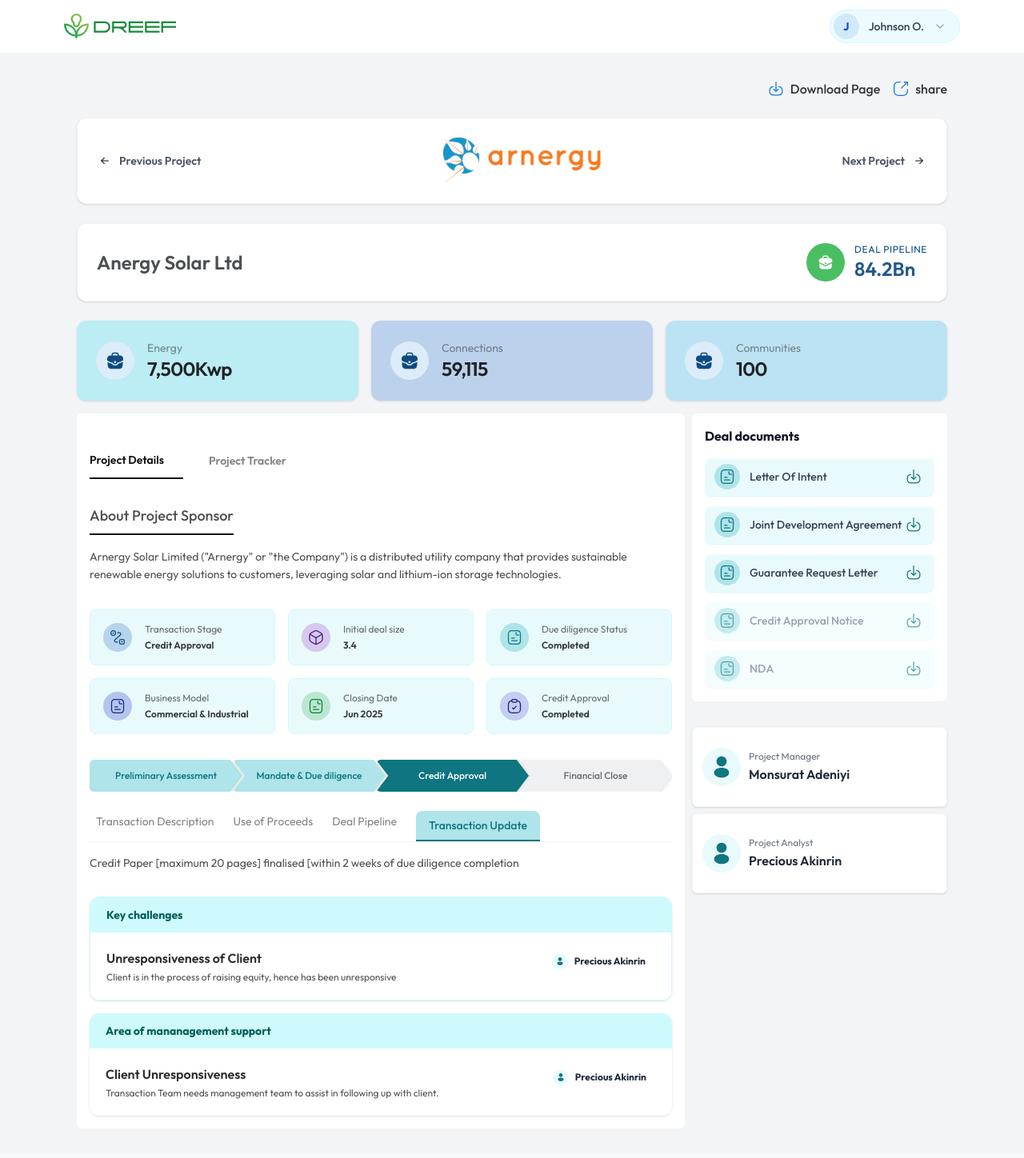
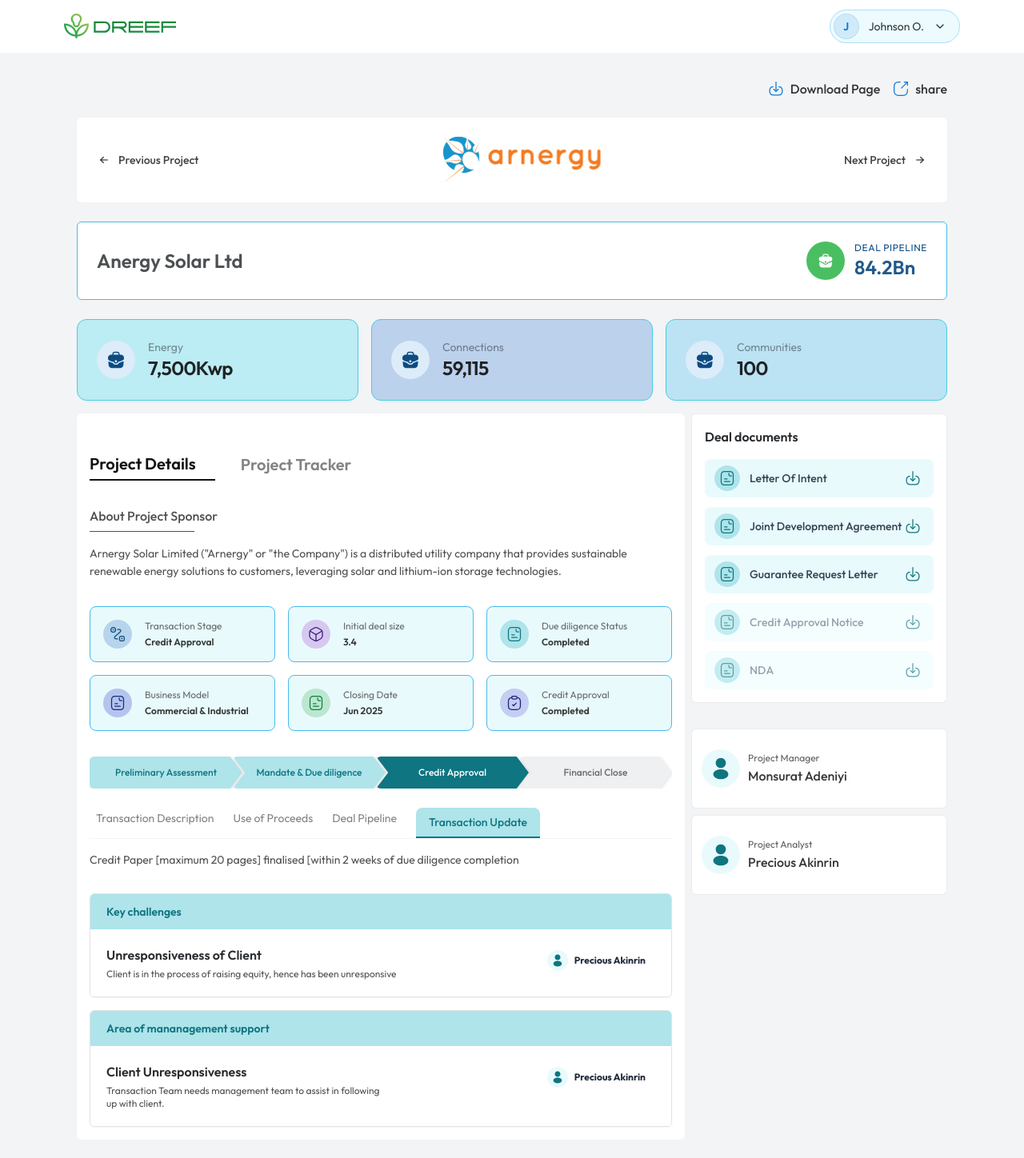
Before and after one commit to syntaxdesigner01/dreef, a Next.js app: page / in a window 1280 px wide. Shown: the top 1448 px of the page at 80% size. Built offline with nearby package versions, Linux system fonts and the light colour scheme.

Commit message:
feat: Implement core UI components for a project tracking dashboard, including `TrackerItem`, `Sidebar`, and `ProjectDetails`.

```diff
--- a/app/components/CheckList.tsx
+++ b/app/components/CheckList.tsx
@@ -40,7 +40,7 @@ const CheckList = ({ title, detail }: CheckListProps) => {
 
             <div className="flex gap-2 items-center">
               <LuFileText className="h-3 w-3 text-[#282E3480]" />{" "}
-              <div className="mt-2 inline-flex items-center gap-2 bg-[#EDEAEC] text-subPrimaryText px-3 py-1 rounded text-[10px] md:text-xs">
+              <div className="mt-2 inline-flex items-center gap-2 bg-[#EDEAEC] text-subPrimaryText px-3 py-1 rounded-md text-[10px] md:text-xs">
                 {detail}
               </div>
             </div>
@@ -56,7 +56,7 @@ const CheckList = ({ title, detail }: CheckListProps) => {
               PENDING
             </p>
           </div>
-          <div className="w-4 h-4 border-[#2B2E314D] rounded"></div>
+          <div className="w-4 h-4 border border-[#2B2E314D] rounded"></div>
         </div>
       </div>
     </div>
--- a/app/components/InfoCard.tsx
+++ b/app/components/InfoCard.tsx
@@ -14,7 +14,7 @@ const InfoCard = ({ label, value, icon, colorClass }: InfoCardProps) => {
   return (
     <motion.div
       whileHover={{ scale: 1.02 }}
-      className="bg-[#6ADFF126] border border-cyan-100 rounded-lg p-4 flex gap-4 items-start cursor-pointer hover:shadow-sm transition-shadow"
+      className="bg-[#6ADFF126] border border-[#47BAEB] rounded-lg p-4 flex gap-4 items-start cursor-pointer hover:shadow-sm transition-shadow"
     >
       <div className={clsx("p-2 rounded-full text-gray-700", colorClass)}>
         <Image src={icon} alt="icon" width={20} height={20} />
--- a/app/components/ProjectDetails.tsx
+++ b/app/components/ProjectDetails.tsx
@@ -31,9 +31,14 @@ const ProjectDetails = () => {
       <div className="flex flex-col gap-8 ">
         {/* About Section */}
         <section>
-          <h3 className="text-subPrimaryText font-medium text-center md:text-start border-b-2 border-grayMain pb-2 mb-4 w-full md:w-fit text-lg">
+          <h3 className="text-subPrimaryText font-medium text-center md:text-start  mb-4 w-full md:w-fit  md:text-[16px] text-[14px]">
             About Project Sponsor
           </h3>
+
+          <div className="flex md:justify-start justify-center items-center w-full">
+            <div className="border-b border-subPrimaryText md:w-[18%] w-[50%]  h-2 relative -top-4 "></div>
+          </div>
+
           <p className="text-subPrimaryText text-sm leading-relaxed">
             Arnergy Solar Limited ("Arnergy" or "the Company") is a distributed
             utility company that provides sustainable renewable energy solutions
@@ -107,8 +112,8 @@ const ProjectDetails = () => {
         {/* Cards Section */}
         <div className="flex flex-col gap-4">
           {/* Key Challenges */}
-          <section className="rounded-xl overflow-hidden border border-cyan-100 shadow-sm">
-            <div className="bg-cyan-100 p-3 px-5 font-bold text-teal-800 text-sm">
+          <section className="rounded-md overflow-hidden border border-[#1111111E]  shadow-xs">
+            <div className="bg-[#AEE4EA] p-3 px-5 font-semibold text-[#0E7581] text-sm">
               Key challenges
             </div>
             <div className="bg-white p-5 flex flex-col md:flex-row items-start justify-between gap-4">
@@ -126,8 +131,8 @@ const ProjectDetails = () => {
                   <Image
                     src="/userIcon.svg"
                     alt="user"
-                    width={12}
-                    height={12}
+                    width={18}
+                    height={18}
                   />
                 </div>
                 <span className="font-bold text-gray-800">
@@ -138,8 +143,8 @@ const ProjectDetails = () => {
           </section>
 
           {/* Area of management support */}
-          <section className="rounded-xl overflow-hidden  shadow-sm">
-            <div className="bg-cyan-100 p-3 px-5 font-bold text-teal-800 text-sm">
+          <section className="rounded-md overflow-hidden border border-[#1111111E]  shadow-xs">
+            <div className="bg-[#AEE4EA] p-3 px-5 font-semibold text-[#0E7581] text-sm">
               Area of mananagement support
             </div>
             <div className="bg-white p-5 flex flex-col md:flex-row items-start justify-between gap-4">
@@ -147,7 +152,7 @@ const ProjectDetails = () => {
                 <h4 className="text-base font-semibold text-primaryText mb-1">
                   Client Unresponsiveness
                 </h4>
-                <p className="text-xs text-subPrimaryText">
+                <p className="text-xs text-subPrimaryText w-[85%]">
                   Transaction Team needs management team to assist in following
                   up with client.
                 </p>
@@ -157,8 +162,8 @@ const ProjectDetails = () => {
                   <Image
                     src="/userIcon.svg"
                     alt="user"
-                    width={12}
-                    height={12}
+                    width={18}
+                    height={18}
                   />
                 </div>
                 <span className="font-bold text-gray-800">
--- a/app/components/ProjectHeader.tsx
+++ b/app/components/ProjectHeader.tsx
@@ -47,9 +47,9 @@ const ProjectHeader = () => {
         whileInView="visible"
         viewport={{ once: true }}
         variants={fadeIn}
-        className="bg-white border border-gray-100 rounded-xl p-6 flex flex-col md:flex-row items-center justify-center md:justify-between gap-4 shadow-sm"
+        className="bg-white rounded-md p-6 flex flex-col md:flex-row items-center justify-center md:justify-between gap-4"
       >
-        <button className="hidden md:flex items-center gap-2 text-sm font-semibold text-gray-600 hover:text-primary transition-colors">
+        <button className="hidden md:flex items-center gap-2 text-sm font-medium text-[#111111CC] hover:text-primary transition-colors">
           <Image
             src={"/arrowRight.svg"}
             alt="arrowLeft"
@@ -72,7 +72,7 @@ const ProjectHeader = () => {
           priority={true}
         />
 
-        <button className="hidden md:flex items-center gap-2 text-sm font-semibold text-gray-600 hover:text-primary transition-colors">
+        <button className="hidden md:flex items-center gap-2 text-sm font-medium text-[#111111CC] hover:text-primary transition-colors">
           Next Project{" "}
           <Image
             src={"/arrowLeft.svg"}
@@ -87,7 +87,7 @@ const ProjectHeader = () => {
 
         {/* mobile nav */}
         <section className="md:hidden flex justify-between items-center w-full">
-          <button className="flex items-center gap-2 text-sm font-semibold text-gray-600 hover:text-primary transition-colors">
+          <button className="flex items-center gap-2 text-sm font-medium text-[#111111CC] hover:text-primary transition-colors">
             <Image
               src={"/arrowRight.svg"}
               alt="arrowLeft"
@@ -100,7 +100,7 @@ const ProjectHeader = () => {
             Previous Project
           </button>
 
-          <button className="flex items-center gap-2 text-sm font-semibold text-gray-600 hover:text-primary transition-colors">
+          <button className="flex items-center gap-2 text-sm font-medium text-[#111111CC] hover:text-primary transition-colors">
             Next Project{" "}
             <Image
               src={"/arrowLeft.svg"}
@@ -122,7 +122,7 @@ const ProjectHeader = () => {
         viewport={{ once: true }}
         transition={{ delay: 0.1 }}
         variants={fadeIn}
-        className="bg-white border border-gray-100 rounded-xl p-6 flex flex-col md:flex-row md:items-center justify-between gap-4 shadow-sm"
+        className="bg-white border border-[#47BAEB] rounded-md p-6 flex flex-col md:flex-row md:items-center justify-between gap-4"
       >
         <h1 className="text-xl md:text-2xl font-semibold text-subPrimaryText">
           Anergy Solar Ltd
--- a/app/components/Sidebar.tsx
+++ b/app/components/Sidebar.tsx
@@ -12,10 +12,10 @@ const Sidebar = () => {
   ];
 
   return (
-    <aside className="w-full lg:w-80 border-l border-gray-100 flex flex-col gap-8 h-fit">
+    <aside className="w-full lg:w-80  flex flex-col gap-8 h-fit ">
       {/* Deal Documents */}
-      <div className="bg-white p-4 rounded-md">
-        <h3 className="font-bold text-gray-900 mb-4 text-base">
+      <div className="bg-white p-4 rounded-md border border-[#111111]/8">
+        <h3 className="font-semibold text-[#2B2E31] mb-4 text-base">
           Deal documents
         </h3>
         <div className="flex flex-col gap-3">
@@ -23,10 +23,10 @@ const Sidebar = () => {
             <div
               key={idx}
               className={clsx(
-                "group flex items-center justify-between px-3 py-2 w-full h-12 rounded-lg border-b-[0.8px] transition-all cursor-pointer",
+                "group flex items-center justify-between px-3 py-2 w-full h-12 rounded-lg  transition-all cursor-pointer",
                 doc.active
-                  ? "bg-[#6ADFF126] hover:bg-cyan-100/80 border-cyan-100 text-[#282E34] text-[16px]"
-                  : "bg-cyan-100/20 hover:bg-gray-100/50 border-gray-100",
+                  ? "bg-[#6ADFF126]  border-[#111111]/8 text-[#282E34] text-[16px]"
+                  : "bg-cyan-100/20  border-[#111111]/8",
               )}
             >
               <div className="flex items-center gap-3">
@@ -68,8 +68,8 @@ const Sidebar = () => {
 
       {/* Team Members */}
       <div className=" flex flex-col gap-2">
-        <div className="bg-white p-[12px] rounded-[6px] border-[0.5px] border-gray-100 shadow-sm flex items-center gap-[10px] h-[100px]">
-          <div className="w-12 h-12 p-2 rounded-full bg-[#E9FAFD] flex items-center justify-center text-teal-800">
+        <div className="bg-white p-[12px] rounded-md border-[0.5px] border-[#11111114]  flex items-center gap-[10px] h-[100px]">
+          <div className="w-12 h-12 p-2 rounded-full bg-[#E9FAFD] flex items-center justify-center">
             <Image
               src={"/userIcon.svg"}
               alt="userIcon"
@@ -81,17 +81,17 @@ const Sidebar = () => {
             />
           </div>
           <div>
-            <p className="text-xs  text-gray-500 font-normal mb-0.5">
+            <p className="text-xs  text-[#111111]/68 font-normal mb-0.5">
               Project Manager
             </p>
-            <p className="font-semibold text-gray-800 text-base">
+            <p className="font-medium text-[#111111D6] text-base">
               Monsurat Adeniyi
             </p>
           </div>
         </div>
 
-        <div className="bg-white p-[12px] rounded-[6px] border-[0.5px] border-gray-100 shadow-sm flex items-center gap-[10px] h-[100px]">
-          <div className="w-12 h-12 p-2 rounded-full bg-[#E9FAFD] flex items-center justify-center text-teal-800">
+        <div className="bg-white p-[12px] rounded-md border-[0.5px] border-[#11111114]  flex items-center gap-[10px] h-[100px]">
+          <div className="w-12 h-12 p-2 rounded-full bg-[#E9FAFD] flex items-center justify-center">
             <Image
               src={"/userIcon.svg"}
               alt="userIcon"
@@ -103,10 +103,10 @@ const Sidebar = () => {
             />
           </div>
           <div>
-            <p className="text-xs  text-gray-500 font-normal mb-0.5">
+            <p className="text-xs  text-[#111111]/68 font-normal mb-0.5">
               Project Analyst
             </p>
-            <p className="font-semibold text-gray-800 text-base">
+            <p className="font-medium text-[#111111D6] text-base">
               Precious Akinrin
             </p>
           </div>
--- a/app/components/StatCard.tsx
+++ b/app/components/StatCard.tsx
@@ -23,7 +23,7 @@ const StatCard = ({
       whileHover={{ y: -4, scale: 1.02 }}
       transition={{ type: "spring", stiffness: 300 }}
       className={clsx(
-        "rounded-xl p-6 flex items-center gap-4 text-gray-800 cursor-pointer shadow-sm hover:shadow-md transition-shadow",
+        "rounded-xl p-6 flex items-center gap-4 text-gray-800 cursor-pointer transition-shadow border border-[#45CEE3]",
         colorClass,
       )}
     >
@@ -34,6 +34,7 @@ const StatCard = ({
           width={20}
           height={20}
           className={clsx("w-6 h-6", iconColorClass)}
+          priority
         />
       </div>
       <div>
--- a/app/components/Tabs.tsx
+++ b/app/components/Tabs.tsx
@@ -13,7 +13,7 @@ const Tabs = ({ activeTab, onTabChange }: TabsProps) => {
       <button
         onClick={() => onTabChange("details")}
         className={clsx(
-          "pb-3 text-md md:text-sm font-semibold transition-all relative",
+          "pb-1 text-md md:text-[20px] font-semibold transition-all relative",
           activeTab === "details"
             ? "text-grayMain border-b-2 border-grayMain pr-6"
             : "text-grayLight hover:text-gray-700",
@@ -24,7 +24,7 @@ const Tabs = ({ activeTab, onTabChange }: TabsProps) => {
       <button
         onClick={() => onTabChange("tracker")}
         className={clsx(
-          "pb-3 text-md md:text-sm font-semibold transition-all relative",
+          "pb-1 text-md md:text-[20px] font-semibold transition-all relative",
           activeTab === "tracker"
             ? "text-grayMain border-b-2 border-grayMain pr-6"
             : "text-grayLight hover:text-gray-700",
--- a/app/components/TopBar.tsx
+++ b/app/components/TopBar.tsx
@@ -18,15 +18,15 @@ const TopBar = () => {
 
       {/* User Profile Section */}
       <div className="flex items-center">
-        <div className="hidden md:flex items-center gap-3 bg-[#6ADFF11F] hover:bg-cyan-50 transition-colors border border-cyan-100 rounded-full pl-1 pr-4 py-1 cursor-pointer group">
-          <div className="w-8 h-8 rounded-full bg-[#0B77D51F] text-blue-700 flex items-center justify-center text-sm font-bold">
+        <div className="hidden md:flex items-center gap-3 bg-[#6ADFF11F] hover:bg-cyan-50 transition-colors border border-[#47BAEB]/40 rounded-full pl-1 pr-4 py-1 cursor-pointer group">
+          <div className="w-8 h-8 rounded-full bg-[#0B77D5]/12 text-[#0B77D5] flex items-center justify-center text-sm font-semibold border border-[#0B77D5]/12">
             J
           </div>
-          <span className="text-sm font-medium text-gray-700 group-hover:text-gray-900">
+          <span className="text-sm font-normal text-[#111111]/84 group-hover:text-gray-900">
             Johnson O.
           </span>
           <LuChevronDown
-            className="text-gray-400 group-hover:text-gray-600"
+            className="text-[#111111]/84 group-hover:text-gray-600"
             size={16}
           />
         </div>
--- a/app/page.tsx
+++ b/app/page.tsx
@@ -51,7 +51,7 @@ export default function Home() {
               </div>
             </section>
 
-            <div className="hidden lg:block  mt-4">
+            <div className="hidden md:block  mt-4">
               <Sidebar />
             </div>
           </section>
```
Also changed, not shown: app/components/TrackerItem.tsx (+23 -16 lines).
